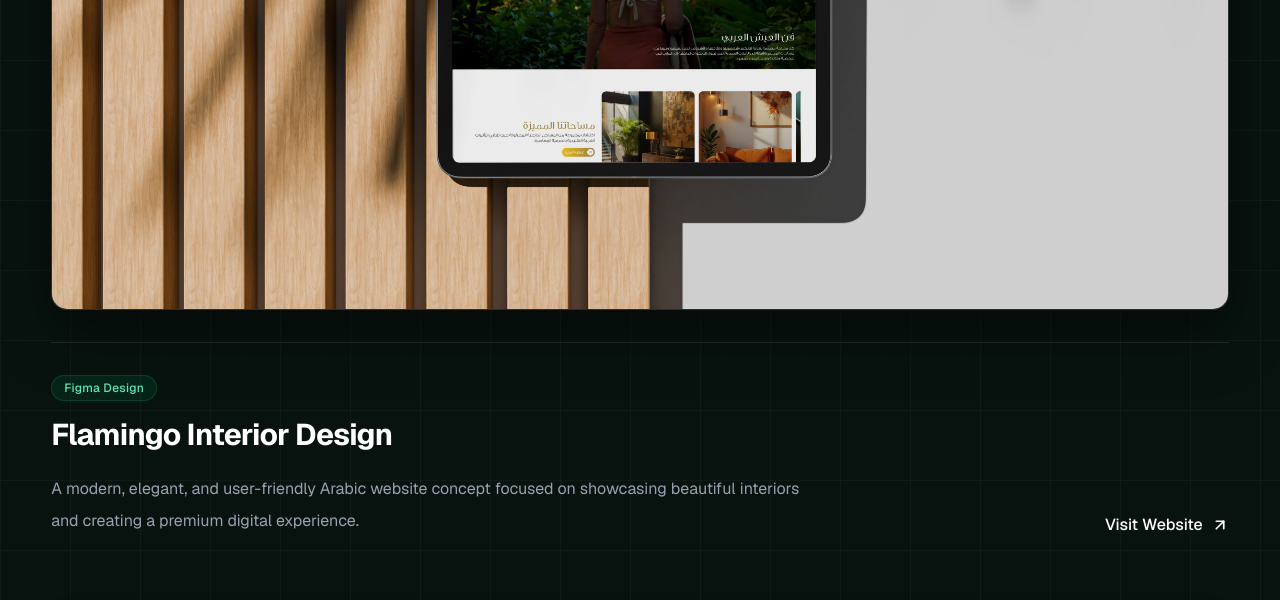
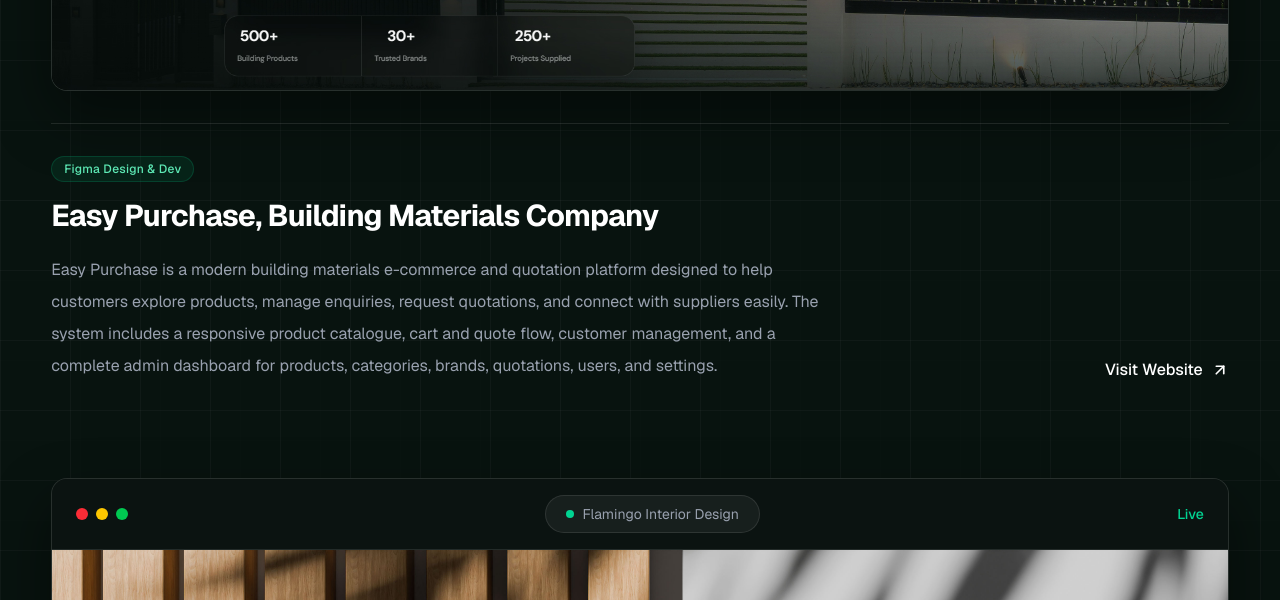
Before and after one commit to Ebenezerlalu07/ebenezer-projects, a Next.js app: page / in a window 1280 px wide. Shown: the part 3160-3760 px from the top of the page. Built offline with nearby package versions, Linux system fonts and the light colour scheme.

Commit message:
Add files via upload
files

```diff
--- a/app/page.tsx
+++ b/app/page.tsx
@@ -20,6 +20,16 @@
   },
 
   {
+    title: "Easy Purchase, Building Materials Company",
+    description:
+      "Easy Purchase is a modern building materials e-commerce and quotation platform designed to help customers explore products, manage enquiries, request quotations, and connect with suppliers easily. The system includes a responsive product catalogue, cart and quote flow, customer management, and a complete admin dashboard for products, categories, brands, quotations, users, and settings.",
+    image: "/easy purchase.jpg",
+    url: "https://easy-purchase.vercel.app/",
+    category: "Figma Design & Dev",
+  },
+
+
+  {
     title: "Flamingo Interior Design",
     description:
       "A modern, elegant, and user-friendly Arabic website concept focused on showcasing beautiful interiors and creating a premium digital experience.",
@@ -33,7 +43,7 @@
     title: "German Cars",
     description:
       "A premium automotive website concept designed to celebrate the excellence of German engineering. This project features a modern, responsive UI with immersive visuals, smooth animations, and an elegant user experience inspired by iconic luxury brands. The design emphasizes performance, precision, and innovation while delivering seamless navigation across all devices",
-    image: "/German Cars M1.jpg",
+    image: "/Germancars.jpg",
     url: "https://german-car-brand.vercel.app/",
     category: "Next.js",
   },
```
